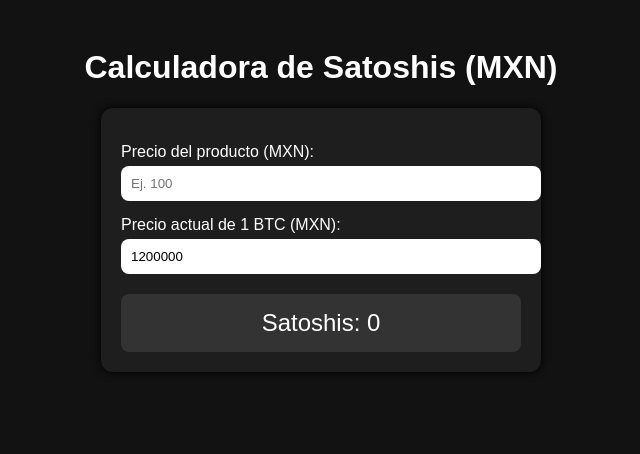
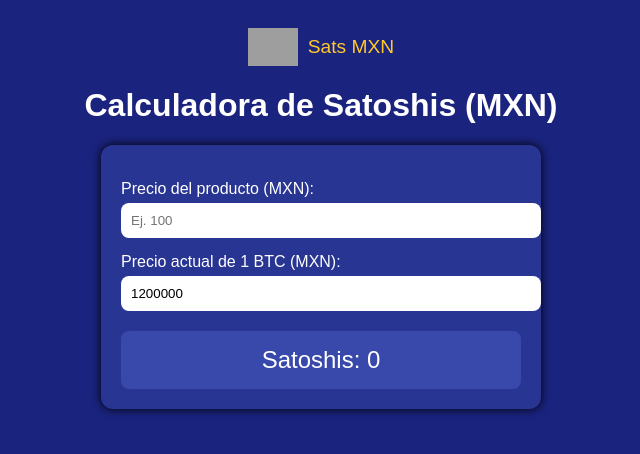
Before and after one commit to Inger-Ai/CalculadoraSatsMxn, a plain HTML site: page index.html in a window 1280 px wide. Shown: the whole page, without its empty margins (319-959 px from the left). Drawn offline with Linux system fonts and the light colour scheme; grey boxes are pictures that could not be loaded.

Commit message:
Update index.html
Cambio de color de Fondo y anexó de logo

```diff
--- a/index.html
+++ b/index.html
@@ -8,7 +8,7 @@
 <style>
   body {
     font-family: sans-serif;
-      background: #121212;
+    background: #1a237e; /* azul índigo oscuro */
     color: #fff;
     padding: 20px;
   }
@@ -18,7 +18,7 @@
   .container {
     max-width: 400px;
     margin: auto;
-      background: #1e1e1e;
+    background: #283593;
     padding: 20px;
     border-radius: 12px;
     box-shadow: 0 0 10px #000;
@@ -36,15 +36,34 @@
   }
   .result {
     margin-top: 20px;
-      background: #333;
+    background: #3949ab;
     padding: 15px;
     border-radius: 8px;
     text-align: center;
     font-size: 1.5em;
   }
+  .logo {
+    display: flex;
+    align-items: center;
+    justify-content: center;
+    margin-bottom: 15px;
+  }
+  .logo img {
+    width: 50px;
+    margin-right: 10px;
+  }
+  .logo span {
+    font-size: 1.2em;
+    color: #ffca28; /* dorado sutil */
+  }
 </style>
 </head>
 <body>
+  <div class="logo">
+  <img src="https://upload.wikimedia.org/wikipedia/commons/4/46/Bitcoin.svg" alt="Bitcoin Logo">
+  <span>Sats MXN</span>
+</div>
+
   <h1>Calculadora de Satoshis (MXN)</h1>
   <div class="container">
     <label for="precioProducto">Precio del producto (MXN):</label>
```
Lines whose indentation alone changed are shown as unchanged.
